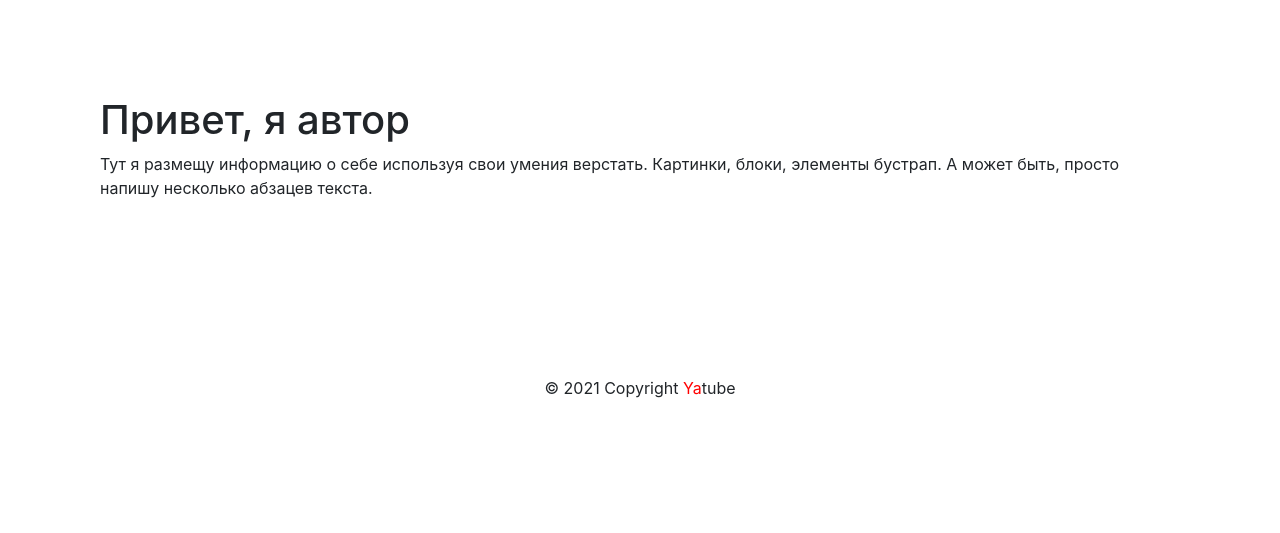
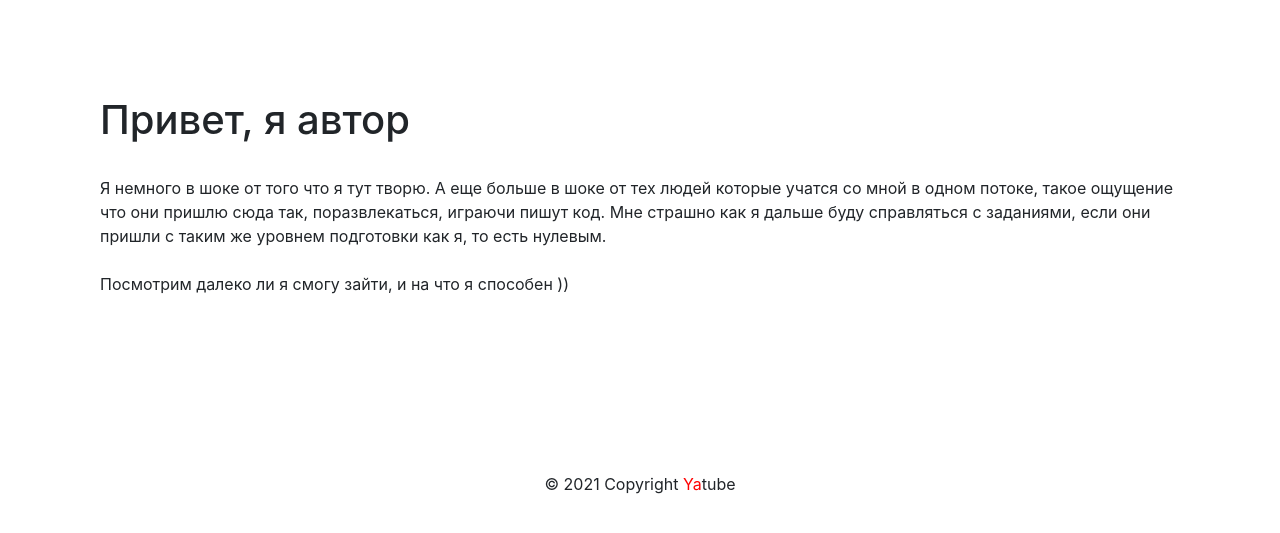
Before and after one commit to tu2gin/hw05_final, a Django app: page /about/author/ in a window 1280 px wide. Shown: the part 56-589 px from the top of the page. Run offline with Django 3.2, Linux system fonts and the light colour scheme; some libraries are stand-ins or nearby versions.

Commit message:
work 211220 1

```diff
--- a/yatube/posts/urls.py
+++ b/yatube/posts/urls.py
@@ -44,6 +44,6 @@ urlpatterns = [
          ),
     path('profile/<str:username>/unfollow/',
          views.profile_unfollow,
-         name="profile_unfollow"
+         name='profile_unfollow'
          ),
 ]
--- a/yatube/posts/views.py
+++ b/yatube/posts/views.py
@@ -69,7 +69,6 @@ def post_detail(request, post_id):
     is_edit = False
     post = get_object_or_404(Post, id=post_id)
     author = get_object_or_404(User, username=post.author)
-    posts_count = Post.objects.filter(pk=post_id).count()
     post_obj = Post.objects.get(id=post_id)
     group = post_obj.group
     pub_date = post_obj.pub_date
@@ -84,7 +83,6 @@ def post_detail(request, post_id):
         'group': group,
         'post_id': post_id,
         'author': author,
-        'posts_count': posts_count,
         'is_edit': is_edit,
         'form_comment': form_comment,
         'comments': comments
--- a/yatube/templates/about/author.html
+++ b/yatube/templates/about/author.html
@@ -5,8 +5,15 @@
 <div class="container py-5">
 <h1>Привет, я автор</h1>
 <p>
-  Тут я размещу информацию о себе используя свои умения верстать.
-  Картинки, блоки, элементы бустрап. А может быть, просто напишу несколько абзацев текста.
+<br>
+  Я немного в шоке от того что я тут творю.
+  А еще больше в шоке от тех людей которые учатся со мной в одном потоке,
+  такое ощущение что они пришлю сюда так, поразвлекаться, играючи пишут код.
+  Мне страшно как я дальше буду справляться с заданиями, если они пришли с
+  таким же уровнем подготовки как я, то есть нулевым.
+<br>
+<br>
+Посмотрим далеко ли я смогу зайти, и на что я способен ))
 </p>
 </div>
 {% endblock %}
--- a/yatube/templates/posts/follow.html
+++ b/yatube/templates/posts/follow.html
@@ -4,7 +4,6 @@
 {% load cache %}
 
 {% block content %}
-{% cache 20 index_page %}
 {% include 'posts/includes/switcher.html' %}
       <div class="container py-5">
 
@@ -41,5 +40,4 @@
   {% include 'posts/includes/paginator.html' %}
 
       </div>
-      {% endcache %}
 {% endblock %}
```
Also changed, not shown: yatube/posts/models.py (+15 -0 lines), yatube/posts/tests/test_models.py (+19 -4 lines), README.md, yatube/users/models.py (deleted).
